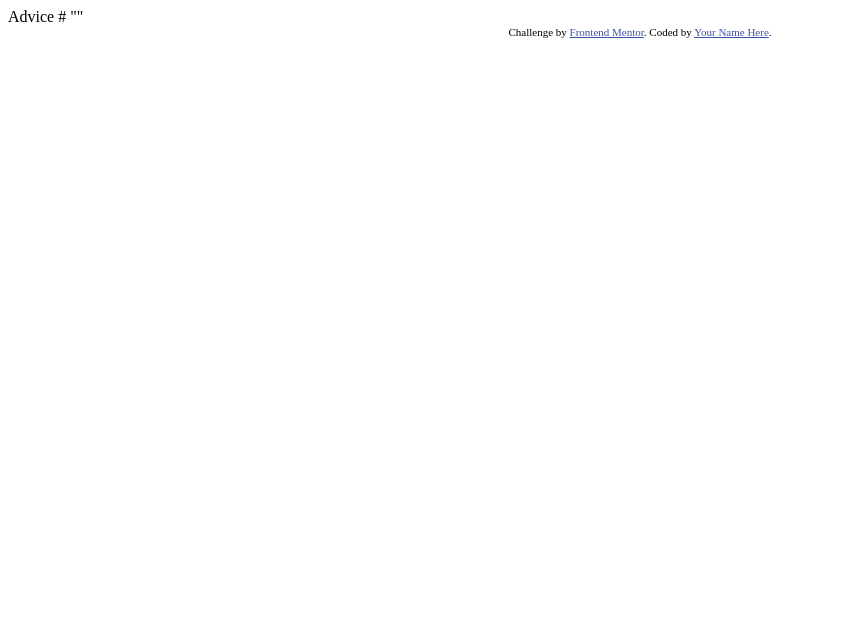
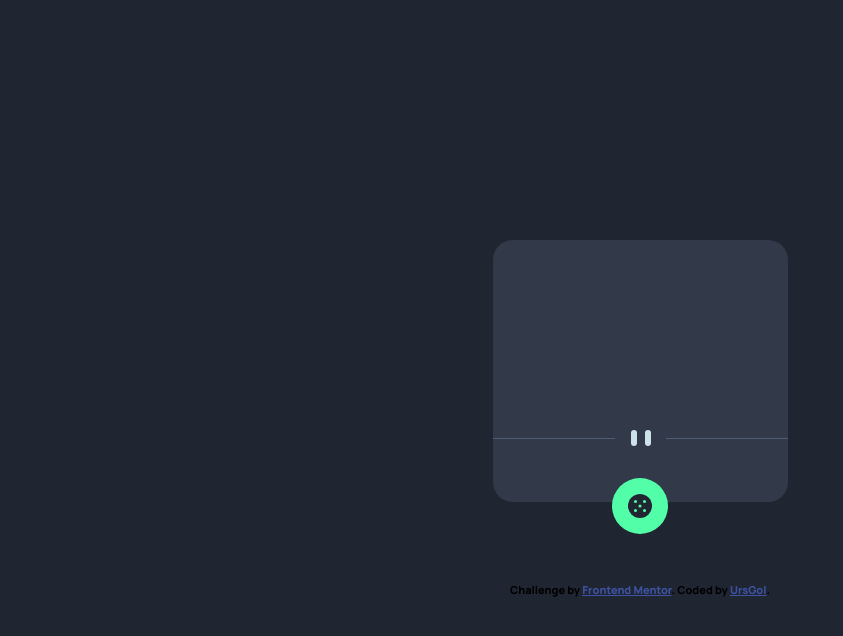
Before and after one commit to ursgol/advice-generator-app, a plain HTML site: page index.html in a window 1280 px wide. Shown: the whole page, without its empty margins (0-843 px from the left). Drawn offline with Linux system fonts and the light colour scheme; no server answers.

Commit message:
Added style

```diff
--- a/index.html
+++ b/index.html
@@ -1,28 +1,53 @@
 <!DOCTYPE html>
 <html lang="en">
   <head>
-  <meta charset="UTF-8">
-  <meta name="viewport" content="width=device-width, initial-scale=1.0"> <!-- displays site properly based on user's device -->
+    <meta charset="UTF-8" />
+    <meta name="viewport" content="width=device-width, initial-scale=1.0" />
+    <!-- displays site properly based on user's device -->
 
-  <link rel="icon" type="image/png" sizes="32x32" href="./images/favicon-32x32.png">
+    <link
+      rel="icon"
+      type="image/png"
+      sizes="32x32"
+      href="./images/favicon-32x32.png"
+    />
 
     <title>Frontend Mentor | Advice generator app</title>
+    <link rel="stylesheet" href="styles/style.css">
 
     <!-- Feel free to remove these styles or customise in your own stylesheet 👍 -->
     <style>
-    .attribution { font-size: 11px; text-align: center; }
-    .attribution a { color: hsl(228, 45%, 44%); }
+      .attribution {
+        font-size: 11px;
+        text-align: center;
+      }
+      .attribution a {
+        color: hsl(228, 45%, 44%);
+      }
     </style>
   </head>
   <body>
+    <main>
 
-  Advice #<!-- Advice ID goes here -->
+      <div class="text-advice">
+        <h2 class="advice-id"></h2>
+        <cite class="advice"></cite>
+      </div>
 
-  "<!-- Advice text goes here -->"
+      <div class="pattern-divider">
+        <img src="images/pattern-divider-mobile.svg" alt="divider" />
+        <img src="images/pattern-divider-desktop.svg" alt="divider" hidden />
+      </div>
+      <img src="./images/icon-dice.svg" alt="icon-dice" class="icon-dice">
+    </main>
 
-  <div class="attribution">
-    Challenge by <a href="https://www.frontendmentor.io?ref=challenge" target="_blank">Frontend Mentor</a>.
-    Coded by <a href="#">Your Name Here</a>.
-  </div>
+    <footer class="attribution">
+      Challenge by
+      <a href="https://www.frontendmentor.io?ref=challenge" target="_blank"
+        >Frontend Mentor</a
+      >. Coded by
+      <a href="https://www.frontendmentor.io/profile/ursgol">UrsGol</a>.
+    </footer>
+    <script src="scripts/index.js"></script>
   </body>
 </html>
--- /dev/null
+++ b/scripts/index.js
@@ -0,0 +1,17 @@
+const url ="https://api.adviceslip.com/advice";
+
+ fetch(url)
+   .then((response) => {
+     return response.json();
+   })
+   .then((data) => {
+     let quote = data;
+
+    //console.log(quote["slip"].id, quote["slip"].advice);
+    document.querySelector('.advice-id').innerHTML = `ADVICE #${quote["slip"].id}`;
+    document.querySelector('.advice').innerHTML = `"${quote["slip"].advice}"`;
+
+   })
+   .catch((error) => {
+     console.log(error);
+   });
--- /dev/null
+++ b/styles/style.css
@@ -0,0 +1,90 @@
+@import url('https://fonts.googleapis.com/css2?family=Manrope:wght@200..800&display=swap');
+
+*{
+    padding: 0;
+    margin:0;
+    box-sizing: border-box;
+}
+
+:root{
+    --primary-light-cyan-color: hsl(193, 38%, 86%);
+    --primary-neon-green-color:  hsl(150, 100%, 66%);
+
+    --neutral-grayish-blue-color: hsl(217, 19%, 38%);
+    --neutral-dark-grayish-blue-color: hsl(217, 19%, 24%);
+    --neutral-dark-blue-color:hsl(218, 23%, 16%);
+}
+
+body{
+    font-family: "Manrope", sans-serif;
+    font-size: 28px;
+    font-weight: 800;
+    background-color: var(--neutral-dark-blue-color);
+    padding-top: 30vh;
+    padding-left:3vw;
+    padding-right:3vw;
+    display: flex;
+    flex-direction: column;
+    justify-content: center;
+    align-items: center;
+
+}
+
+main{
+    display: flex;
+    flex-direction: column;
+    justify-content:center;
+    align-items: center;
+    background-color: var(--neutral-dark-grayish-blue-color);
+    position: relative;
+    max-width: 800px;
+    border-radius: 20px;
+}
+
+.icon-dice{
+    background-color: var(--primary-neon-green-color);
+    padding: 2vh;
+    border-radius: 50%;
+    position: absolute;
+    bottom:-4vh;
+    cursor: pointer;
+
+}
+
+.icon-dice:hover{
+    box-shadow: 3px 3px 3px 4px hsla(150, 100%, 66%, 0.521);
+
+}
+
+.text-advice{
+    display: flex;
+    flex-direction: column;
+    justify-content: center;
+    align-items: center;
+    padding: 5vw;
+}
+
+.advice-id{
+    color:var(--primary-neon-green-color);
+    font-size: .7rem;
+    padding: 3vh 3vw;
+}
+
+.advice{
+    text-align: center;
+    font-size: 1.5rem;
+    color:var(--primary-light-cyan-color);
+    line-height: 2rem;
+}
+
+.pattern-divider{
+    padding-bottom: 6vh;
+}
+
+footer{
+    margin-top: 10vh;
+}
+
+@media only screen and(max-width: 425px) {
+
+}
```
Lines whose indentation alone changed are shown as unchanged.
